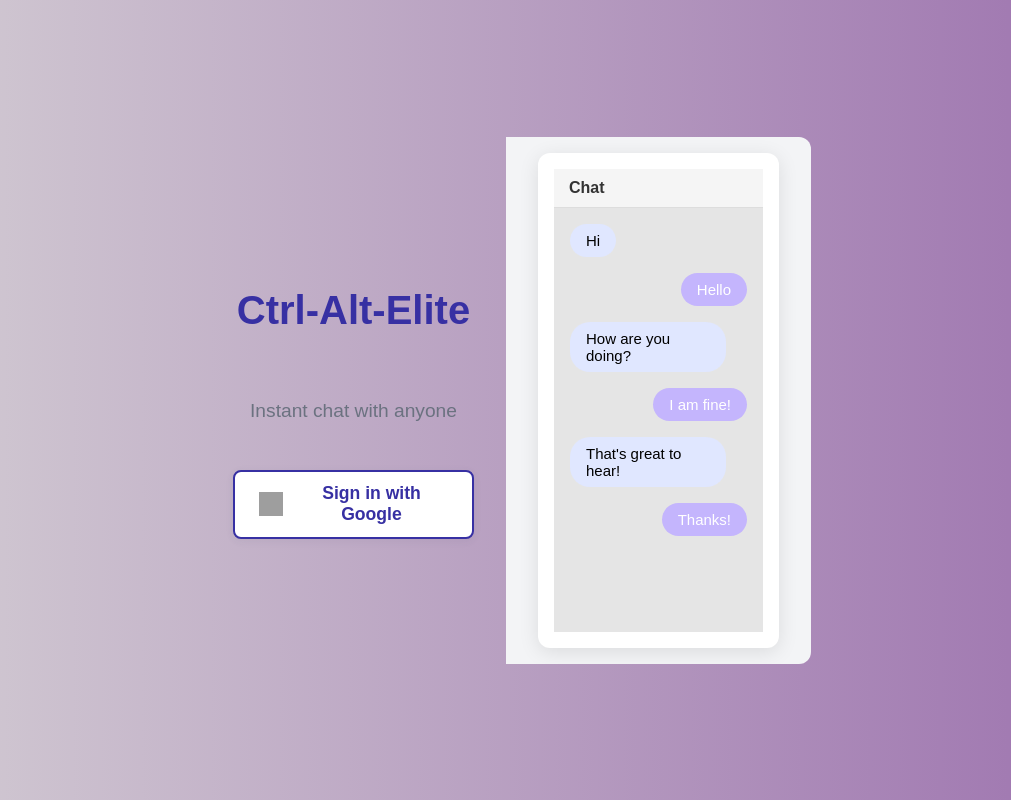
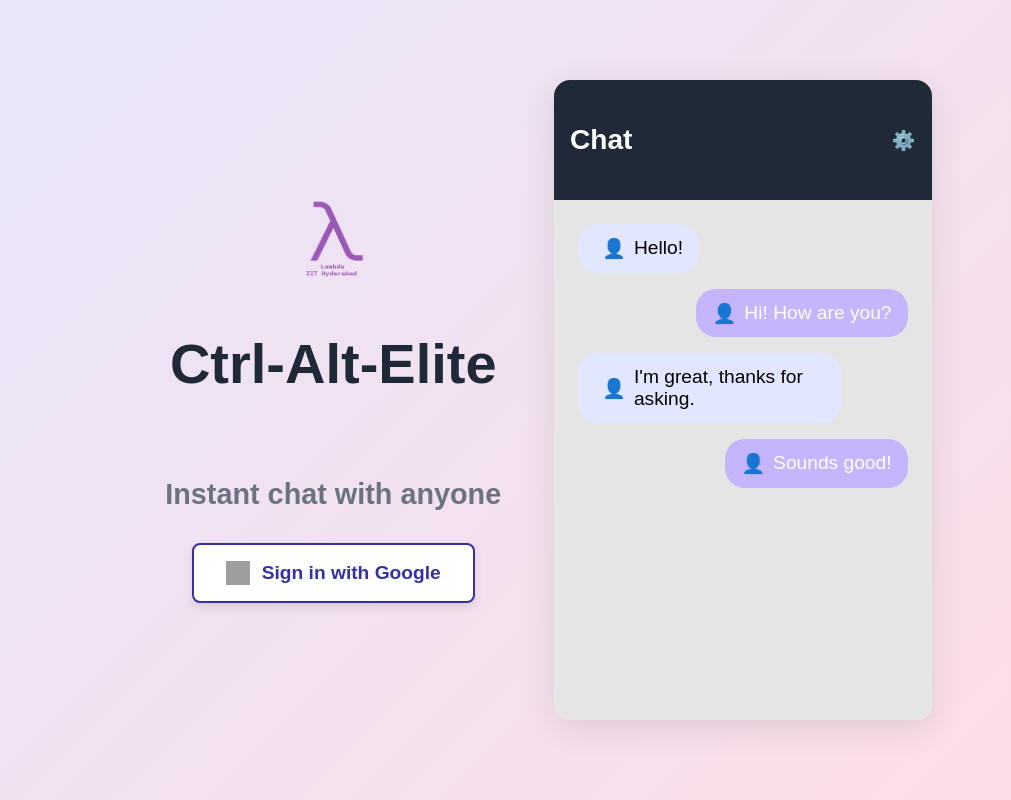
Before and after one commit to igiamronit/chatapp-lamda, a React (Create React App) app in the folder client/: page / in a window 1280 px wide. Shown: the whole page, without its empty margins (134-1145 px from the left). Built offline with nearby package versions, Linux system fonts and the light colour scheme; no server answers; grey boxes are pictures that could not be loaded.

Commit message:
login page improved

```diff
--- a/client/src/login.css
+++ b/client/src/login.css
@@ -1,35 +1,59 @@
-.login-container {
-  min-height: 100vh;
+body {
+  margin: 0;
+  font-family: Arial, sans-serif;
+  background: linear-gradient(135deg, #e7e6fb, #fddde6); /* Pink gradient */
+  height: 100vh;
   display: flex;
   align-items: center;
   justify-content: center;
-  background: linear-gradient(135deg, #fdfbfb 0%, #ebedee 100%);
+}
+
+.container {
+  display: flex;
+  justify-content: space-between;
+  align-items: stretch; /* Ensure both sections have equal height */
+  width: 100%;
+  max-width: 1200px;
+  height: 80%; /* Adjusted height */
   padding: 2rem;
 }
 
-.login-card {
-  background: white;
-  padding: 2.5rem 2rem;
-  border-radius: 18px;
-  box-shadow: 0 8px 32px rgba(60, 72, 100, 0.15);
-  text-align: center;
-  min-width: 350px;
-  max-width: 420px;
-  width: 100%;
+.left-section {
+  flex: 1;
+  display: flex;
+  flex-direction: column;
+  justify-content: center;
+  align-items: center; /* Center align content */
+  padding-right: 2rem;
+  /* Removed box-shadow and border-radius to make it blend seamlessly */
+}
+
+.branding {
+  display: flex;
+  flex-direction: column; /* Stack logo and title vertically */
+  align-items: center;
+  gap: 1rem; /* Space between logo and title */
+  margin-bottom: 1rem;
+}
+
+.lambda-logo {
+  width: 80px; /* Adjusted size */
+  height: 80px;
 }
 
 .login-title {
-  font-size: 3rem;
-  color: #3730a3;
-  font-weight: 700;
-  margin-bottom: 2rem;
-
+  font-size: 3.5rem; /* Increased size */
+  font-weight: 800; /* Increased weight */
+  color: #1f2937; /* Dark gray */
+  text-align: center; /* Center align text */
 }
 
 .subtitle {
-  font-size: 1.2rem;
-  color: #6b7280;
-  margin-bottom: 2rem;
+  font-size: 1.8rem; /* Increased size */
+  font-weight: 600; /* Increased weight */
+  color: #6b7280; /* Lighter gray */
+  margin-bottom: 2rem; /* Adjusted spacing */
+  text-align: center; /* Center align text */
 }
 
 .google-btn {
@@ -40,12 +64,12 @@
   color: #3730a3;
   border: 2px solid #3730a3;
   border-radius: 8px;
-  padding: 0.7rem 1.5rem;
-  font-size: 1.1rem;
+  padding: 1rem 2rem;
+  font-size: 1.2rem;
   font-weight: 600;
   cursor: pointer;
   transition: background 0.2s, color 0.2s;
-  box-shadow: 0 2px 8px rgba(60, 72, 100, 0.07);
+  box-shadow: 0 4px 10px rgba(0, 0, 0, 0.1);
 }
 
 .google-btn:hover {
@@ -59,196 +83,79 @@
   margin-right: 12px;
 }
 
-
-.chat-preview {
-  background: #f3f4f6;
-  border-radius: 12px;
-  padding: 1rem;
-  text-align: left;
-}
-
-.message {
-  padding: 0.5rem 1rem;
-  border-radius: 20px;
-  max-width: 70%;
-  word-wrap: break-word;
-  margin-bottom: 0.5rem; /* Add spacing between messages */
-}
-
-.message.left {
-  background: #e0e7ff;
-  align-self: flex-start;
-  margin-right: auto; /* Ensure it stays on the left */
-}
-
-.message.right {
-  background: #c4b5fd;
-  color: #fff;
-  align-self: flex-end;
-  margin-left: auto; /* Ensure it stays on the right */
-}
-
-.logout-btn {
-  margin-top: 1.5rem;
-  background: #f87171;
-  color: #fff;
-  border: none;
-  border-radius: 8px;
-  padding: 0.6rem 1.2rem;
-  font-size: 1rem;
-  font-weight: 600;
-  cursor: pointer;
-  transition: background 0.2s;
-}
-
-.logout-btn:hover {
-  background: #dc2626;
-}
-
-.signed-in-bar {
-  display: flex;
-  align-items: left;
-  justify-content: flex-end;
-  padding: 1rem 2rem 0 2rem;
-  font-size: 1rem;
-  gap: 1rem;
-}
-
-body {
-  margin: 0;
-  font-family: Arial, sans-serif;
-  background: linear-gradient(to right, #d4ced4, #9c71ae); /* Pink gradient */
-  height: 100vh;
+.right-section {
+  flex: 1;
   display: flex;
   align-items: center;
   justify-content: center;
 }
 
-
-.container {
-  display: flex;
-  justify-content: space-between; /* Add space between left and right sections */
-  width: 100%;
-  max-width: 1200px;
-  height: 80%;
-  margin: auto;
-  border-radius: 12px;
-  overflow: hidden;
-}
-
-.left-section {
-  flex: 1;
-  display: flex;
-  flex-direction: column;
-  justify-content: center;
-  padding: 2rem;
-}
-
-.left-section h1 {
-  font-size: 2.5rem;
-  color: #3730a3;
-  margin-bottom: 2rem;
-}
-.right-section {
-  flex: 1;
-  background: #f3f4f6; /* Light gray background */
-  display: flex;
-  align-items: center;
-  justify-content: center;
-  padding: 2rem;
-}
-
-
-
 .chat-window {
   width: 100%;
-  max-width: 500px;
-  height: 100%;
+  max-width: 450px; /* Adjusted width */
   background: #fff;
-  border-radius: 12px;
-  box-shadow: 0 4px 20px rgba(0, 0, 0, 0.1);
-  padding: 1rem;
+  border-radius: 16px;
+  box-shadow: 0 8px 32px rgba(0, 0, 0, 0.1);
   display: flex;
   flex-direction: column;
   overflow: hidden;
 }
 
-
-.chat-container {
-  width: 300px;
-  background: white;
-  border-radius: 15px;
-  box-shadow: 0 4px 10px rgba(0, 0, 0, 0.1);
-  padding-bottom: 1rem;
-  overflow: hidden;
-  font-family: Arial, sans-serif;
-}
-
-
 .chat-header {
+  background: #1f2937; /* Dark gray */
+  color: #fff;
+  padding: 1rem;
+  text-align: center;
+  font-size: 1.5rem; /* Increased size */
+  font-weight: bold;
   display: flex;
   justify-content: space-between;
   align-items: center;
-  background: #f5f5f5;
-  padding: 10px 15px;
-  border-bottom: 1px solid #ddd;
-  font-size: 1.2rem;
-  font-weight: bold;
 }
 
-.chat-header h3 {
-  margin: 0;
-  font-size: 16px;
-  color: #333;
-}
-
-.chat-bubble {
-  max-width: 70%;
-  margin: 5px 0;
-  padding: 10px;
-  border-radius: 15px;
-  font-size: 14px;
+.chat-icon {
+  font-size: 1.2rem;
 }
 
 .chat-body {
   flex: 1;
-  padding: 1rem;
+  padding: 1.5rem; /* Increased padding */
   display: flex;
   flex-direction: column;
-  gap: 0.5rem;
+  gap: 1rem; /* Increased gap between messages */
   overflow-y: auto;
 }
 
-.chat-bubble.left {
-  background-color: #e0e7ff;
-  align-self: flex-start;
+.message {
+  padding: 0.8rem 1rem;
+  border-radius: 20px;
+  max-width: 70%;
+  word-wrap: break-word;
+  font-size: 1.2rem; /* Increased size */
 }
 
-.chat-bubble.right {
-  background-color: #e9d5ff;
-  align-self: flex-end;
-  margin-left: auto;
+.message.left {
+  background: #e0e7ff; /* Light blue */
+  align-self: flex-start;
+  display: flex;
+  align-items: center;
+  gap: 0.5rem;
 }
 
-.logo-box {
+.message.right {
+  background: #c4b5fd; /* Light purple */
+  color: #fff;
+  align-self: flex-end;
   display: flex;
-  flex-direction: column;
   align-items: center;
-  gap: 1rem; /* adds vertical spacing between title and button */
+  gap: 0.5rem;
 }
 
-.chat-footer {
-  display: flex;
-  padding: 1rem;
-  border-top: 1px solid #ddd;
+.message.left::before {
+  content: ""; /* Removed avatar for left messages */
 }
 
-.send-btn {
-  background: #3730a3;
-  color: #fff;
-  border: none;
-  border-radius: 8px;
-  padding: 0.5rem 1rem;
-  cursor: pointer;
-  font-weight: bold;
+.message.right::before {
+  content: "👤"; /* Avatar for right messages */
+  font-size: 1.2rem;
 }
--- a/client/src/login.js
+++ b/client/src/login.js
@@ -7,7 +7,7 @@ import {
 } from "firebase/auth";
 import { auth } from "./firebaseConfig";
 import "./login.css";
-import lambdaLogo from "./lambda.png"; // Add your lambda image in `src` or `public` and adjust import
+import lambdaLogo from "./lambda.png"; // Ensure the lambda logo is in the correct path
 
 function Login({ user, onLogin }) {
   useEffect(() => {
@@ -46,9 +46,12 @@ function Login({ user, onLogin }) {
   if (!user) {
     return (
       <div className="container">
+        {/* Left Section */}
         <div className="left-section">
-          <div className="logo-box">
+          <div className="branding">
+            <img src={lambdaLogo} alt="Lambda Logo" className="lambda-logo" />
             <h1 className="login-title">Ctrl-Alt-Elite</h1>
+          </div>
           <p className="subtitle">Instant chat with anyone</p>
           <button className="google-btn" onClick={handleGoogleSignIn}>
             <img
@@ -59,28 +62,35 @@ function Login({ user, onLogin }) {
             Sign in with Google
           </button>
         </div>
-        </div>
+
+        {/* Right Section */}
         <div className="right-section">
           <div className="chat-window">
             <div className="chat-header">
               <h3>Chat</h3>
+              <div className="chat-icon">⚙️</div>
             </div>
             <div className="chat-body">
-              <div className="message left">Hi</div>
-              <div className="message right">Hello</div>
-              <div className="message left">How are you doing?</div>
-              <div className="message right">I am fine!</div>
-              <div className="message left">That's great to hear!</div>
-              <div className="message right">Thanks!</div>
+              <div className="message left">
+                <span className="avatar">👤</span>
+                Hello!
+              </div>
+              <div className="message right">
+                Hi! How are you?
+              </div>
+              <div className="message left">
+                <span className="avatar">👤</span>
+                I'm great, thanks for asking.
+              </div>
+              <div className="message right">
+                Sounds good!
+              </div>
             </div>
           </div>
         </div>
       </div>
     );
   }
-
-
-
 
   return (
     <div className="signed-in-bar">
@@ -90,6 +100,6 @@ function Login({ user, onLogin }) {
       </button>
     </div>
   );
+}
 
-}
 export default Login;
```
Lines whose indentation alone changed are shown as unchanged.
